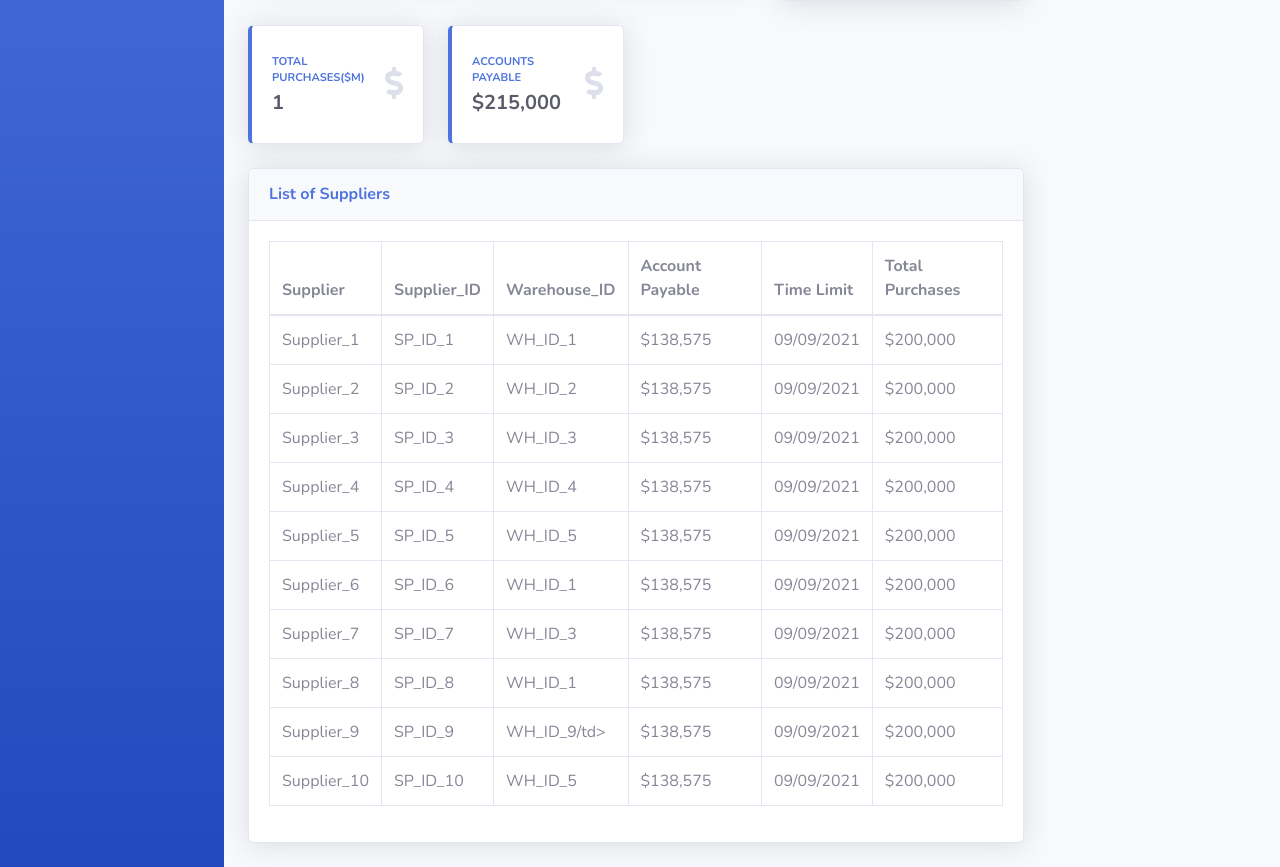
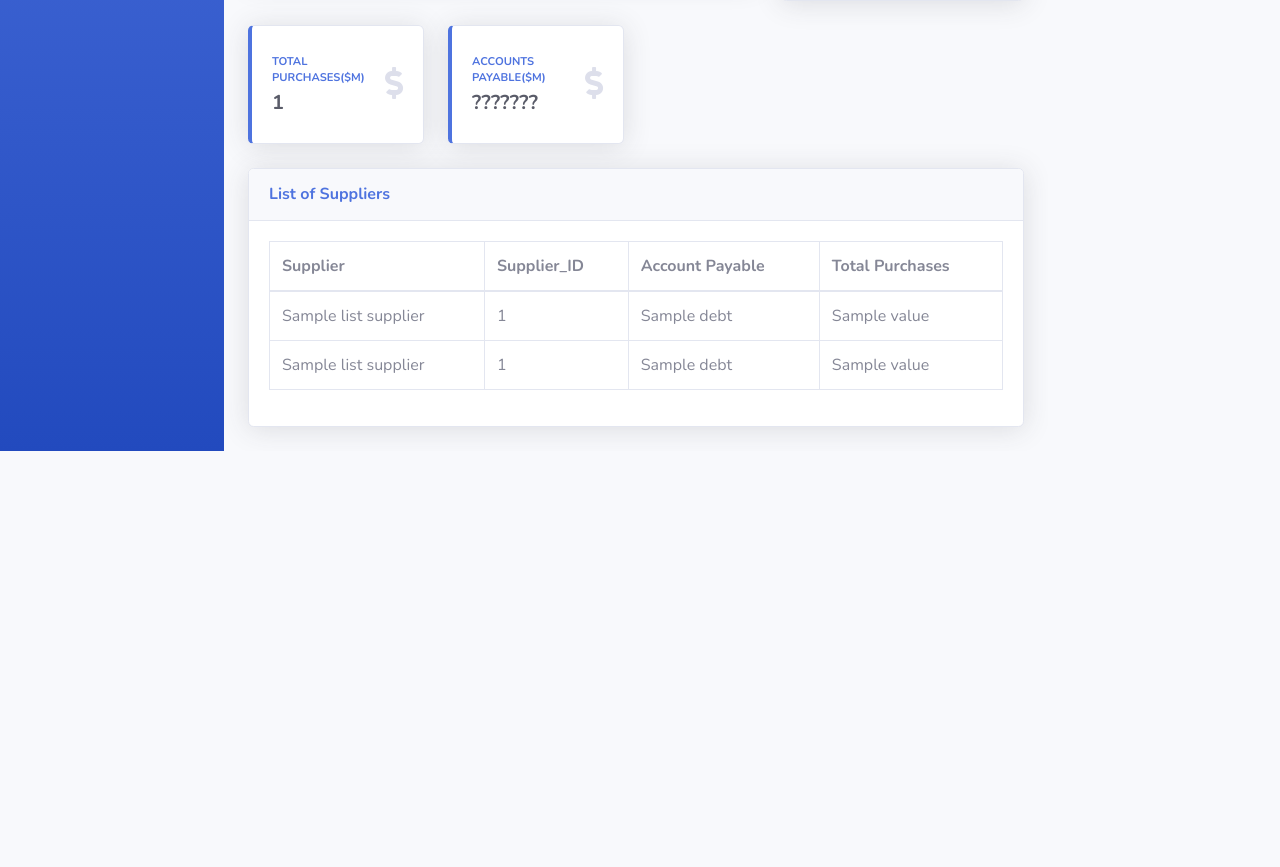
Before and after one commit to BernardoCMoreira/SINF, a Node project: template project/views/purchases.ejs in a window 1280 px wide. Shown: the part 535-1402 px from the top of the page. After the commit the page ends 986 px from the top, so only its background shows below. Run offline with Node 20 templates, Linux system fonts and the light colour scheme; the template is opened without the code that fills it: most values are stand-ins (such as "Sample title", 1, 10 or a date in 2020); some libraries are stand-ins or nearby versions.

Commit message:
table : List of Supplier, responsive??

```diff
--- a/project/views/purchases.ejs
+++ b/project/views/purchases.ejs
@@ -153,8 +153,8 @@
                                 <div class="row no-gutters align-items-center">
                                     <div class="col mr-2">
                                         <div class="text-xs font-weight-bold text-primary text-uppercase mb-1">Accounts
-                                            Payable</div>
-                                        <div class="h5 mb-0 font-weight-bold text-gray-800">$215,000</div>
+                                            Payable($m)</div>
+                                        <div class="h5 mb-0 font-weight-bold text-gray-800">???????</div>
                                     </div>
                                     <div class="col-auto">
                                         <i class="fas fa-dollar-sign fa-2x text-gray-300"></i>
@@ -176,94 +176,30 @@
                               <tr>
                                   <th>Supplier</th>
                                   <th>Supplier_ID</th>
-                                  <th>Warehouse_ID</th>
                                   <th>Account Payable</th>
-                                  <th>Time Limit</th>
                                   <th>Total Purchases</th>
                               </tr>
                           </thead>
+                          <tbody>
 
-                          <tbody>
-                              <tr>
-                                  <td>Supplier_1</td>
-                                  <td>SP_ID_1</td>
-                                  <td>WH_ID_1</td>
-                                  <td>$138,575</td>
-                                  <td>09/09/2021</td>
-                                  <td>$200,000</td>
-                              </tr>
-                              <tr>
-                                  <td>Supplier_2</td>
-                                  <td>SP_ID_2</td>
-                                  <td>WH_ID_2</td>
-                                  <td>$138,575</td>
-                                  <td>09/09/2021</td>
-                                  <td>$200,000</td>
-                              </tr>
-                              <tr>
-                                  <td>Supplier_3</td>
-                                  <td>SP_ID_3</td>
-                                  <td>WH_ID_3</td>
-                                  <td>$138,575</td>
-                                  <td>09/09/2021</td>
-                                  <td>$200,000</td>
-                              </tr>
-                              <tr>
-                                  <td>Supplier_4</td>
-                                  <td>SP_ID_4</td>
-                                  <td>WH_ID_4</td>
-                                  <td>$138,575</td>
-                                  <td>09/09/2021</td>
-                                  <td>$200,000</td>
-                              </tr>
-                              <tr>
-                                  <td>Supplier_5</td>
-                                  <td>SP_ID_5</td>
-                                  <td>WH_ID_5</td>
-                                  <td>$138,575</td>
-                                  <td>09/09/2021</td>
-                                  <td>$200,000</td>
-                              </tr>
-                              <tr>
-                                  <td>Supplier_6</td>
-                                  <td>SP_ID_6</td>
-                                  <td>WH_ID_1</td>
-                                  <td>$138,575</td>
-                                  <td>09/09/2021</td>
-                                  <td>$200,000</td>
-                              </tr>
-                              <tr>
-                                  <td>Supplier_7</td>
-                                  <td>SP_ID_7</td>
-                                  <td>WH_ID_3</td>
-                                  <td>$138,575</td>
-                                  <td>09/09/2021</td>
-                                  <td>$200,000</td>
-                              </tr>
-                              <tr>
-                                  <td>Supplier_8</td>
-                                  <td>SP_ID_8</td>
-                                  <td>WH_ID_1</td>
-                                  <td>$138,575</td>
-                                  <td>09/09/2021</td>
-                                  <td>$200,000</td>
-                              </tr>
-                              <tr>
-                                  <td>Supplier_9</td>
-                                  <td>SP_ID_9</td>
-                                  <td>WH_ID_9/td>
-                                  <td>$138,575</td>
-                                  <td>09/09/2021</td>
-                                  <td>$200,000</td>
-                              </tr>
-                              <tr>
-                                  <td>Supplier_10</td>
-                                  <td>SP_ID_10</td>
-                                  <td>WH_ID_5</td>
-                                  <td>$138,575</td>
-                                  <td>09/09/2021</td>
-                                  <td>$200,000</td>
-                              </tr>
+                          <% Object.keys(listSuppliers).forEach(key =>{ %>
+                            <tr>
+                              <td><%= listSuppliers[key].name %></td>
+                              <td><%= listSuppliers[key].id%></td>
+                              <td><%= listSuppliers[key].debt %></td>
+                              <td><%= listSuppliers[key].value %></td>
+                            </tr>
+                           <% }); %>
+
+                           <% Object.keys(listSuppliers).forEach(key =>{ %>
+                            <tr>
+                              <td><%= listSuppliers[key].name %></td>
+                              <td><%= listSuppliers[key].id%></td>
+                              <td><%= listSuppliers[key].debt %></td>
+                              <td><%= listSuppliers[key].value %></td>
+                            </tr>
+                           <% }); %>
+
 
                           </tbody>
                       </table>
```
